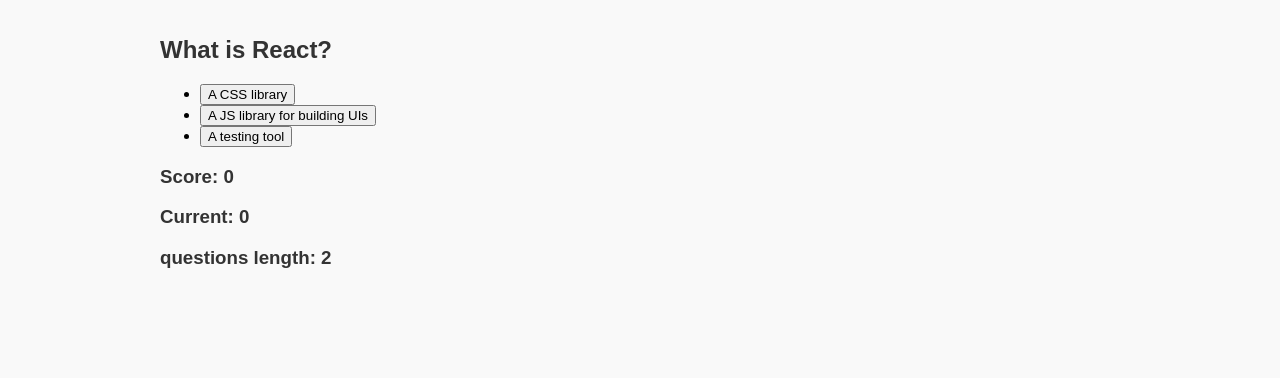
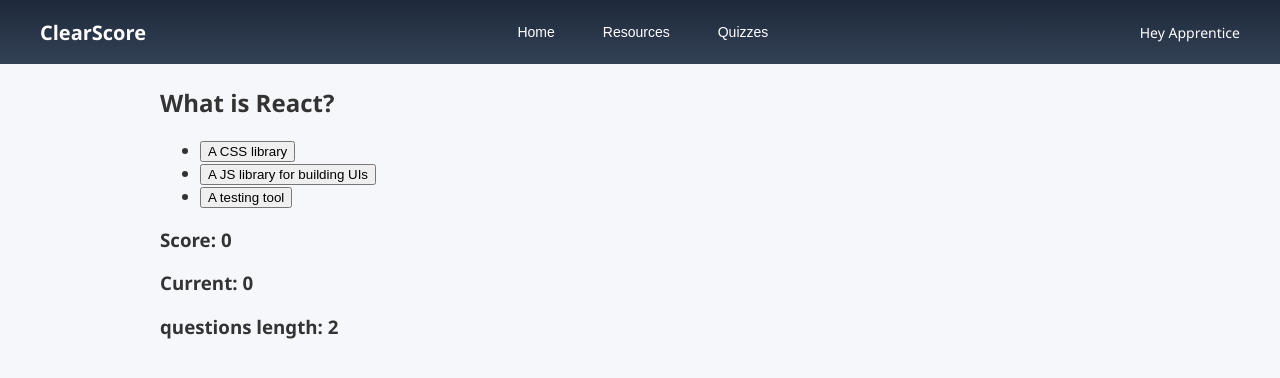
Before and after one commit to NathanVoong/final-year-project, a React (Vite) app in the folder onboarding-app/: page /quiz/1 in a window 1280 px wide. Shown: the top 378 px of the page. Built offline with nearby package versions, Linux system fonts and the light colour scheme.

Commit message:
FE-6: keep nabar at top of screen between pages
FE-6

```diff
--- a/onboarding-app/src/App.tsx
+++ b/onboarding-app/src/App.tsx
@@ -2,10 +2,24 @@
 import Home from './pages/Home/Home.tsx';
 import Quiz from './pages/Quiz';
 import Resources from './pages/Resources';
+import {Button} from "./pages/Home/components/Button.tsx";
+import "./pages/Home/styles/Home.css";
 
 export default function App() {
     return (
         <BrowserRouter>
+            <div className="app-container">
+            <header className="header">
+                <div className="header-top">
+                    <div className="logo">ClearScore</div>
+                    <nav className="nav-links">
+                        <Button variant="ghost" destination="/">Home</Button>
+                        <Button variant="ghost" destination="/resources">Resources</Button>
+                        <Button variant="ghost" destination="/quiz/1">Quizzes</Button>
+                    </nav>
+                    <div className="user-greeting">Hey Apprentice</div>
+                </div>
+            </header>
             <div className="container">
                 <Routes>
                     <Route path="/" element={<Home />} />
@@ -13,6 +27,7 @@
                     <Route path="/resources" element={<Resources />} />
                 </Routes>
             </div>
+            </div>
         </BrowserRouter>
     );
 }
--- a/onboarding-app/src/pages/Home/Home.tsx
+++ b/onboarding-app/src/pages/Home/Home.tsx
@@ -1,23 +1,11 @@
 import { Card, CardContent, CardImage } from "./components/Card";
-import { Button } from "./components/Button";
 import { Badge } from "./components/Badge";
 import "./styles/Home.css";
 import meetingImage from "../../assets/meeting-image.jpg";
 
 export default function Home() {
     return (
-        <div className="app-container">
-            <header className="header">
-                <div className="header-top">
-                    <div className="logo">ClearScore</div>
-                    <nav className="nav-links">
-                        <Button variant="ghost" destination="/">Home</Button>
-                        <Button variant="ghost" destination="/resources">Resources</Button>
-                        <Button variant="ghost" destination="/quiz/1">Quizzes</Button>
-                    </nav>
-                    <div className="user-greeting">Hey Apprentice</div>
-                </div>
-            </header>
+        <div>
             <section className="section">
                 <h2>Onboarding</h2>
                 <Card>
```
